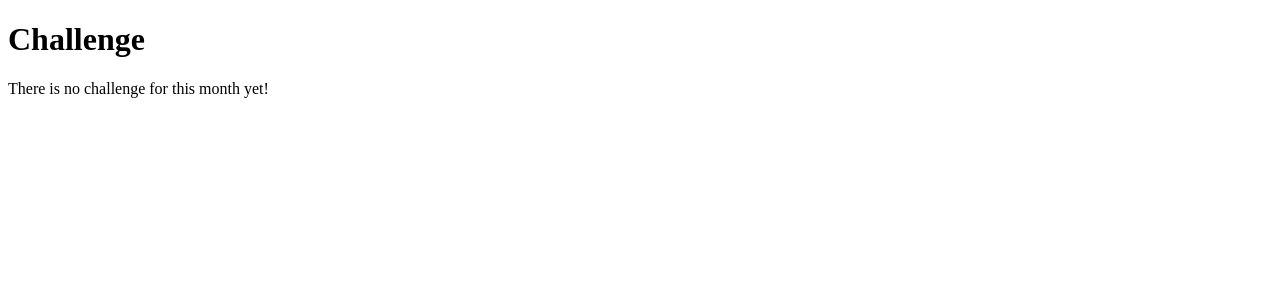
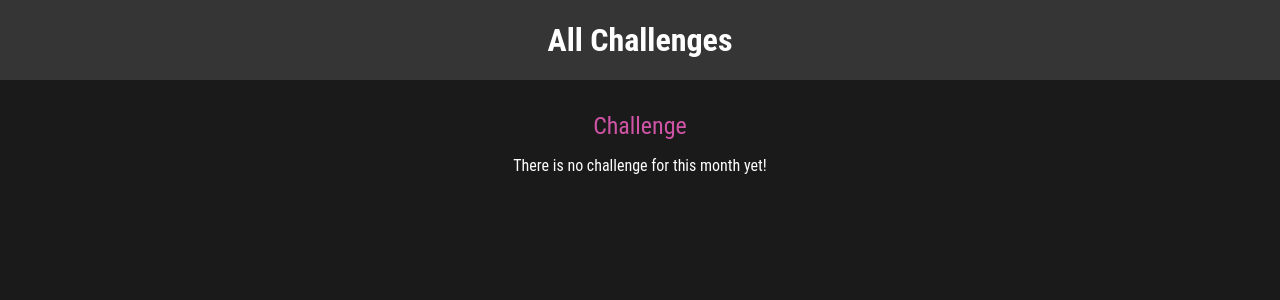
Before and after one commit to bruno-gurgel/django_course_academind, a Django app: template monthly_challenges/challenges/templates/challenges/challenge.html in a window 1280 px wide. Shown: the top 300 px of the page. Run offline with Django 3.2, Linux system fonts and the light colour scheme; the template is opened without the code that fills it, so the values that code supplies are empty.

Commit message:
Adds static files and styling

```diff
--- /dev/null
+++ b/monthly_challenges/challenges/static/challenges/challenge.css
@@ -0,0 +1,22 @@
+h1,
+h2 {
+	text-align: center;
+	color: white;
+}
+
+h1 {
+	font-size: 1.5rem;
+	margin: 2rem 0 1rem 0;
+	font-weight: normal;
+	color: #cf54a6;
+}
+
+h2 {
+	font-size: 3rem;
+	font-weight: bold;
+}
+
+.fallback {
+	text-align: center;
+	color: white;
+}
--- /dev/null
+++ b/monthly_challenges/challenges/static/challenges/includes/header.css
@@ -0,0 +1,25 @@
+header {
+	width: 100%;
+	height: 5rem;
+	background-color: #353535;
+}
+
+header nav {
+	width: 100%;
+	height: 100%;
+	display: flex;
+	justify-content: center;
+	align-items: center;
+}
+
+header nav a {
+	color: white;
+	font-size: 2rem;
+	font-weight: bold;
+	text-decoration: none;
+}
+
+header nav a:hover,
+header nav a:active {
+	color: #cf54a6;
+}
--- a/monthly_challenges/challenges/templates/challenges/challenge.html
+++ b/monthly_challenges/challenges/templates/challenges/challenge.html
@@ -1,17 +1,24 @@
-<!DOCTYPE html>
-<html lang="en">
-<head>
-    <meta charset="UTF-8">
-    <meta http-equiv="X-UA-Compatible" content="IE=edge">
-    <meta name="viewport" content="width=device-width, initial-scale=1.0">
-    <title>{{month_name}}  Challenge</title>
-</head>
-<body>
-    <h1>{{month_name | title}} Challenge</h1>
-    {% if  text is not None %}
-    <h2>{{ text }}</h2>
-    {% else %}
-    <p>There is no challenge for this month yet!</p>
-    {% endif %}
-</body>
-</html>
+{% extends "base.html"%}
+{% load static %}
+
+{% block page_title %}
+Challenge
+{% endblock %}
+
+{%block css_files%}
+    <link rel="stylesheet" href="{% static  "challenges/challenge.css" %}">
+    <link rel="stylesheet" href="{% static  "challenges/includes/header.css" %}">
+{% endblock %}
+
+{% block content %}
+
+        {% include "challenges/includes/header.html" %}
+
+        <h1>{{month_name | title}} Challenge</h1>
+        {% if  text is not None %}
+        <h2>{{ text }}</h2>
+        {% else %}
+        <p class="fallback">There is no challenge for this month yet!</p>
+        {% endif %}
+
+{% endblock %}
--- /dev/null
+++ b/monthly_challenges/challenges/templates/challenges/includes/header.html
@@ -0,0 +1,3 @@
+<header>
+    <nav><a href="{% url 'index' %}">All Challenges</a></nav>
+</header>
--- a/monthly_challenges/challenges/urls.py
+++ b/monthly_challenges/challenges/urls.py
@@ -3,7 +3,7 @@ from django.urls import path
 from . import views
 
 urlpatterns = [
-    path("", views.index),
+    path("", views.index, name="index"),
     path("<int:month>", views.monthly_challenge_by_number),
     path("<str:month>", views.monthly_challenge, name='month-challenge')
 ]
--- a/monthly_challenges/challenges/views.py
+++ b/monthly_challenges/challenges/views.py
@@ -1,5 +1,5 @@
 from django.shortcuts import render
-from django.http import (HttpResponse, HttpResponseNotFound,
+from django.http import (Http404, HttpResponseNotFound,
                          HttpResponseRedirect)
 from django.urls.base import reverse
 
@@ -50,4 +50,4 @@ def monthly_challenge(request, month):
             "month_name": month
         })
     except:
-        return HttpResponseNotFound('This month is not supported!')
+        raise Http404()
--- a/monthly_challenges/monthly_challenges/settings.py
+++ b/monthly_challenges/monthly_challenges/settings.py
@@ -58,6 +58,7 @@ TEMPLATES = [
         'BACKEND': 'django.template.backends.django.DjangoTemplates',
         'DIRS': [
             # BASE_DIR / "challenges" / "templates"
+            BASE_DIR / "templates"
         ],
         'APP_DIRS': True,
         'OPTIONS': {
@@ -127,3 +128,7 @@ STATIC_URL = '/static/'
 # https://docs.djangoproject.com/en/3.2/ref/settings/#default-auto-field
 
 DEFAULT_AUTO_FIELD = 'django.db.models.BigAutoField'
+
+STATICFILES_DIRS = [
+    BASE_DIR / "static"
+]
--- /dev/null
+++ b/monthly_challenges/static/styles.css
@@ -0,0 +1,10 @@
+@import url("https://fonts.googleapis.com/css2?family=Roboto:ital,wght@0,100;0,300;0,400;0,500;0,700;0,900;1,100;1,300;1,400;1,700;1,900&display=swap");
+
+html {
+	font-family: "Roboto Condensed", sans-serif;
+}
+
+body {
+	margin: 0;
+	background-color: #1a1a1a;
+}
--- /dev/null
+++ b/monthly_challenges/templates/base.html
@@ -0,0 +1,16 @@
+{% load static %}
+
+<!DOCTYPE html>
+<html lang="en">
+<head>
+    <meta charset="UTF-8">
+    <meta http-equiv="X-UA-Compatible" content="IE=edge">
+    <meta name="viewport" content="width=device-width, initial-scale=1.0">
+    <title>{% block page_title %}{% endblock %}</title>
+    <link rel="stylesheet" href="{% static "styles.css" %}">
+    {% block css_files %}{% endblock %}
+</head>
+<body>
+    {% block content %}{% endblock %}
+</body>
+</html>
```
Also changed, not shown: monthly_challenges/challenges/static/challenges/challenges.css (added, +37 -0 lines), monthly_challenges/challenges/templates/challenges/index.html (+21 -16 lines), monthly_challenges/templates/404.html (added, +10 -0 lines).
